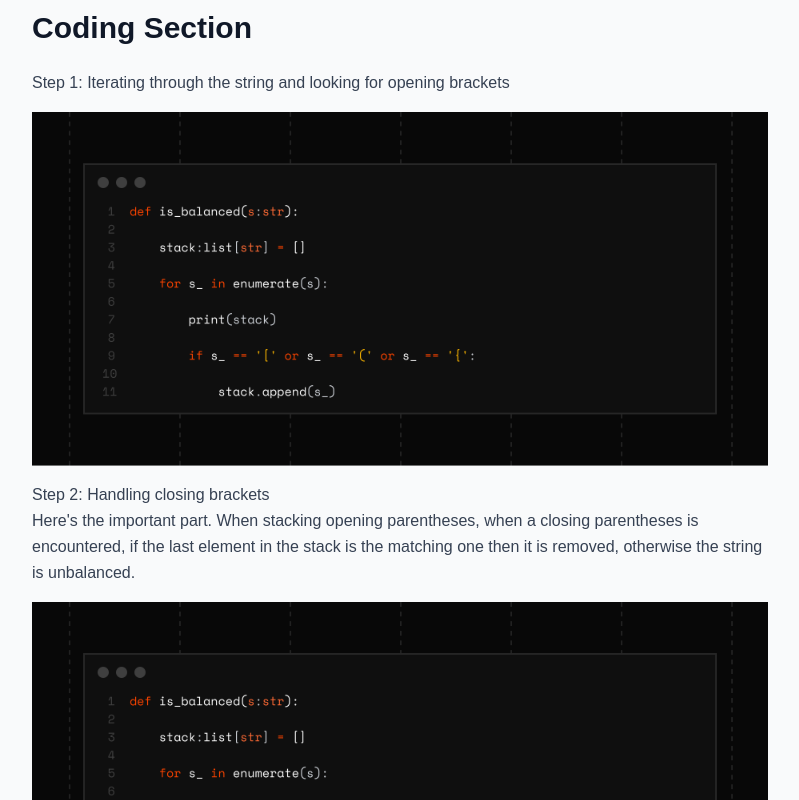
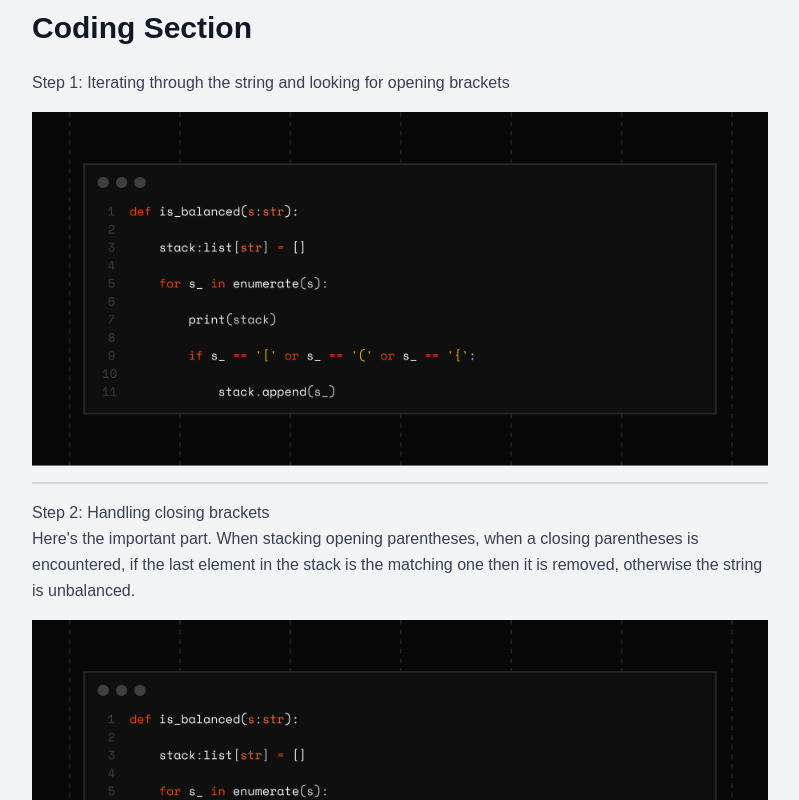
Before and after one commit to PrunelMel/DEVO, a Next.js app: page /articles/hackerRank/balancedBracket in a window 1280 px wide. Shown: the part 1014-1814 px from the top of the page, without its empty margins (32-831 px from the left). Built offline with nearby package versions, Linux system fonts and the light colour scheme.

Commit message:
adding divider div

```diff
--- a/src/app/articles/hackerRank/balancedBracket/page.tsx
+++ b/src/app/articles/hackerRank/balancedBracket/page.tsx
@@ -29,7 +29,7 @@ export default function page() {
             <p className="text-gray-500 mb-12">December 15, 2025 | by DEVO</p>
 
             {/* Problem Statement */}
-            <section className="bg-gray-50 rounded-lg p-8 mb-8">
+            <section className="bg-gray-100 rounded-lg p-8 mb-8">
                 <h2 className="text-3xl font-bold text-gray-900 mb-6">Problem Statement</h2>
                 <p className="text-gray-700 leading-relaxed mb-4">
                     A bracket can be any of the following characters: <CharLighter char="("/>,<CharLighter char=")"/>,<CharLighter char='{'/>,<CharLighter char="}"/>,<CharLighter char="["/>, or <CharLighter char="]"/>.
@@ -65,7 +65,7 @@ export default function page() {
             </section> */}
 
             {/* Principle and Concept */}
-            <section className="bg-gray-50 rounded-lg p-8 mb-8">
+            <section className="bg-gray-100 rounded-lg p-8 mb-8">
               <h2 className="text-3xl font-bold text-gray-900 mb-6">Principle and Concept</h2>
               <p className="text-gray-700 leading-relaxed mb-6">
                 A string is balanced if for every opening bracket we encounter, we find the corresponding closing bracket.
@@ -89,13 +89,14 @@ export default function page() {
             </section>
 
             {/* Coding Section */}
-            <section className="bg-gray-50 rounded-lg p-8">
+            <section className="bg-gray-100 rounded-lg p-8">
               <h2 className="text-3xl font-bold text-gray-900 mb-6">Coding Section</h2>
               <div className="text-gray-700 leading-relaxed mb-6">
                 <div>
                   <span>Step 1: Iterating through the string and looking for opening brackets</span>
                   <img  className="mt-4" src="/hackerRank/balancedBrackets/ray-so-export.png" alt="" />
                 </div>
+                <div className="border border-solid border-gray-300 mt-4"></div>
                 <div className="mt-4">
                   <span>Step 2: Handling closing brackets</span>
                   <p>Here's the important part. When stacking opening parentheses, when a closing parentheses is encountered, if the last element in the stack is the matching one then it is removed, otherwise the string is unbalanced.</p>
```
